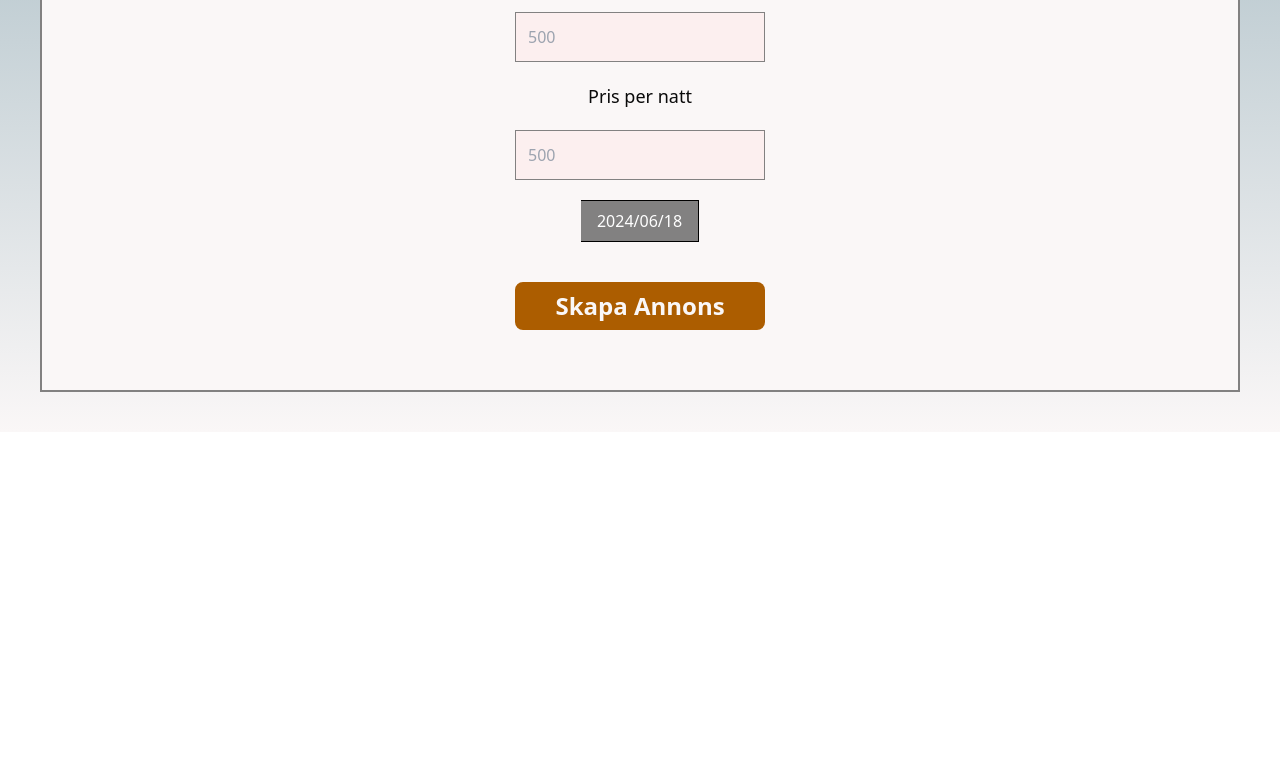
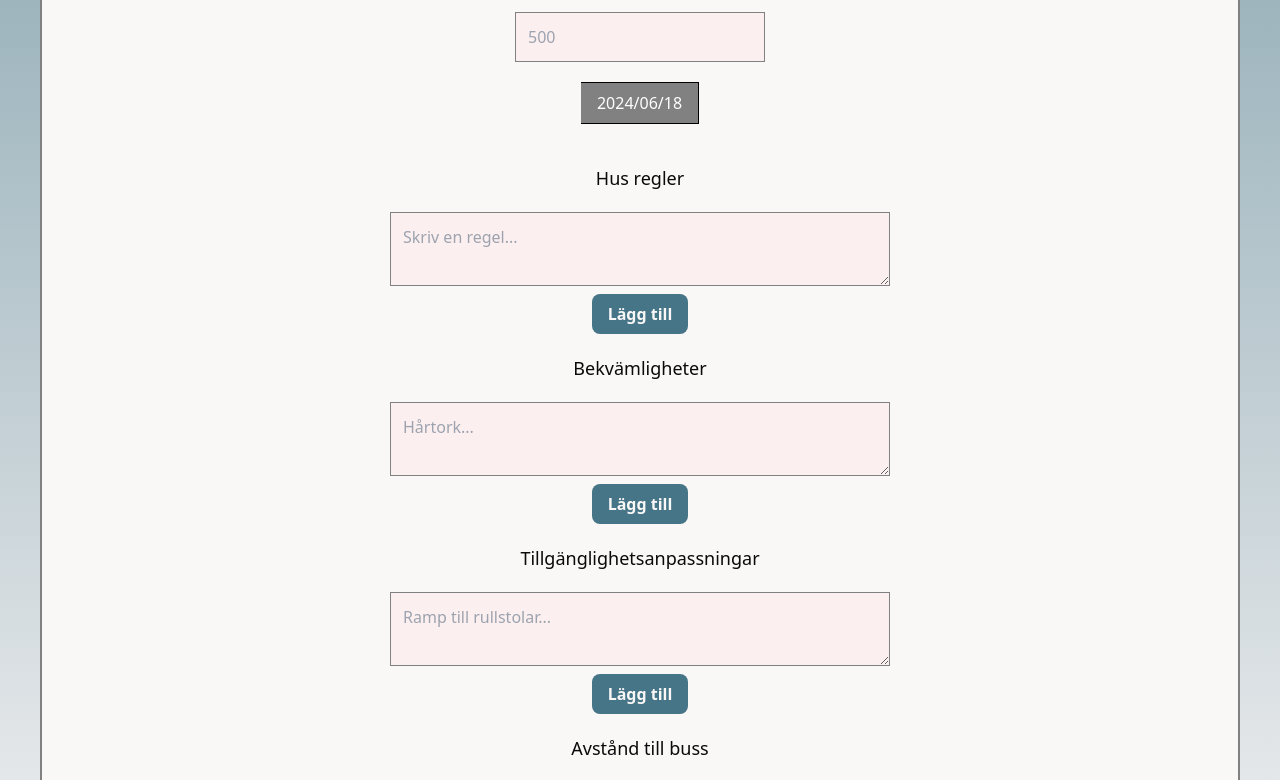
Before and after one commit to Vincent384/Staycation, a Next.js app: page /dashboard/create-listing in a window 1280 px wide. Shown: the part 980-1760 px from the top of the page. Before the commit the page ends 1412 px from the top, so only its background shows below. Built offline with nearby package versions, Linux system fonts and the light colour scheme.

Commit message:
Snart klar

```diff
--- a/app/(auth)/dashboard/create-listing/page.tsx
+++ b/app/(auth)/dashboard/create-listing/page.tsx
@@ -10,11 +10,16 @@ import { useAuthContext } from '@/context/authContext'
 import { CldImage, CloudinaryUploadWidgetResults } from 'next-cloudinary'
 import { CldUploadWidget,CloudinaryUploadWidgetInfo  } from 'next-cloudinary'
 import { Calender } from '@/app/component/Calender'
+import { X } from 'lucide-react'
 
 
 const CreatePage = () => {
   const { setToken,getDataAvatar } = useAuthContext()
   const router = useRouter()
+
+  const [currentRule, setCurrentRule] = useState<string>('')
+  const [currentFacilities, setCurrentFacilities] = useState<string>('')
+  const [currentAccessibilityFeatures, setcurrentAccessibilityFeatures] = useState<string>('')
 
   const [form, setForm] = useState<CreateListingProperty>({
     title: '',
@@ -101,8 +106,67 @@ const CreatePage = () => {
       }))
 
     }
+    console.log(form.house_rules)
 
+    function onAddRule(){
 
+      if(currentRule.trim()){
+          setForm((prev)=>({
+            ...prev,
+            house_rules:[...prev.house_rules,currentRule]
+          }))
+          setCurrentRule('')
+      }
+    }
+
+    function removeRule(index:number){
+      setForm((prev) =>({
+        ...prev,
+        house_rules:[...prev.house_rules.filter((regel,i)=>(
+          i != index
+        ))]
+      }))
+    }
+
+    function onAddFacilities(){
+
+      if(currentFacilities.trim()){
+          setForm((prev)=>({
+            ...prev,
+            facilities:[...prev.facilities,currentFacilities]
+          }))
+          setCurrentFacilities('')
+      }
+    }
+
+    function removeFacilities(index:number){
+      setForm((prev) =>({
+        ...prev,
+        facilities:[...prev.facilities.filter((regel,i)=>(
+          i != index
+        ))]
+      }))
+    }
+
+    function onAddAccessibilityFeatures(){
+
+      if(currentAccessibilityFeatures.trim()){
+          setForm((prev)=>({
+            ...prev,
+            accessibilityFeatures:[...prev.accessibilityFeatures,currentAccessibilityFeatures]
+          }))
+          setCurrentFacilities('')
+      }
+    }
+
+    function removeAccessibilityFeatures(index:number){
+      setForm((prev) =>({
+        ...prev,
+        accessibilityFeatures:[...prev.accessibilityFeatures.filter((regel,i)=>(
+          i != index
+        ))]
+      }))
+    }
   return (
     <div>
         <Navbar/>
@@ -187,18 +251,87 @@ const CreatePage = () => {
             labelText='Pris per natt'
             onChangeInput={onChangeHandler}
             valueText={form.price_per_night}
-            errorText={error.location.district}
+            errorText={error.price_per_night}
             changeInputSize={true} />
-              <InputForm nameText={'price_per_night'}
-            typeText='text' placeHolder='500'
-            labelText='Pris per natt'
-            onChangeInput={onChangeHandler}
-            valueText={form.location.district}
-            errorText={error.location.district}
-            changeInputSize={true} />
-            <div className='mt-5'>
+
+            <div className='my-5'>
                 <Calender onHandleDay={onHandleDay} />
             </div>
+            <label className='text-center mt-5 text-lg mb-5'>Hus regler</label>
+            <textarea
+          className='bg-customBeige w-[500px] p-3 border border-customGray max-md:pr-[200px] max-sm:w-[250px] max-sm:p-1'
+          placeholder='Skriv en regel...'
+          value={currentRule}
+          onChange={(e) => setCurrentRule(e.target.value)}
+        />   <button
+        type='button'
+        onClick={onAddRule}
+        className='py-2 px-4 mt-2 bg-customGreen text-customWhite font-semibold rounded-lg'
+      >
+        Lägg till
+      </button>
+      {
+        form.house_rules.length > 0 &&
+        form.house_rules.map((regler,index)=>(
+          <div className='flex gap-5 p-5 bg-customGreen text-customWhite rounded-lg mt-5' key={index}>
+            <span>{regler}</span>
+            <X onClick={() => removeRule(index)} className='bg-red-600 border-2 rounded-full cursor-pointer hover:bg-red-800'/>
+            </div>
+        ))
+      }
+            <label className='text-center mt-5 text-lg mb-5'>Bekvämligheter</label>
+             <textarea
+          className='bg-customBeige w-[500px] p-3 border border-customGray max-md:pr-[200px] max-sm:w-[250px] max-sm:p-1'
+          placeholder='Hårtork...'
+          value={currentFacilities}
+          onChange={(e) => setCurrentFacilities(e.target.value)}
+        />   <button
+        type='button'
+        onClick={onAddFacilities}
+        className='py-2 px-4 mt-2 bg-customGreen text-customWhite font-semibold rounded-lg'
+      >
+        Lägg till
+      </button>
+            {
+
+        form.facilities.length > 0 &&
+        form.facilities.map((regler,index)=>(
+          <div className='flex gap-5 p-5 bg-customLightGreen text-customWhite rounded-lg mt-5' key={index}>
+            <span>{regler}</span>
+            <X onClick={() => removeFacilities(index)} className='bg-red-600 border-2 rounded-full cursor-pointer hover:bg-red-800'/>
+            </div>
+        ))
+      }
+            <label className='text-center mt-5 text-lg mb-5'>Tillgänglighetsanpassningar</label>
+            <textarea
+          className='bg-customBeige w-[500px] p-3 border border-customGray max-md:pr-[200px] max-sm:w-[250px] max-sm:p-1'
+          placeholder='Ramp till rullstolar...'
+          value={currentAccessibilityFeatures}
+          onChange={(e) => setcurrentAccessibilityFeatures(e.target.value)}
+        />   <button
+        type='button'
+        onClick={onAddAccessibilityFeatures}
+        className='py-2 px-4 mt-2 bg-customGreen text-customWhite font-semibold rounded-lg'
+      >
+        Lägg till
+      </button>
+            {
+
+        form.accessibilityFeatures.length > 0 &&
+        form.accessibilityFeatures.map((regler,index)=>(
+          <div className='flex gap-5 p-5 bg-customGray text-customWhite rounded-lg mt-5' key={index}>
+            <span>{regler}</span>
+            <X onClick={() => removeAccessibilityFeatures(index)} className='bg-red-600 border-2 rounded-full cursor-pointer hover:bg-red-800'/>
+            </div>
+        ))
+      }
+             <InputForm nameText={'price_per_night'}
+            typeText='text' placeHolder='100 m'
+            labelText='Avstånd till buss'
+            onChangeInput={onChangeHandler}
+            valueText={form.distanceToNearestBus}
+            errorText={error.distanceToNearestBus}
+            changeInputSize={true} />
 
             <button className='py-2 px-10 bg-customOrange text-customWhite rounded-lg
             text-2xl font-semibold mt-10 mb-5 hover:bg-customOrange/80 transition-all'>Skapa&nbsp;Annons</button>
```
Also changed, not shown: utils/createListingForm.ts (added).
